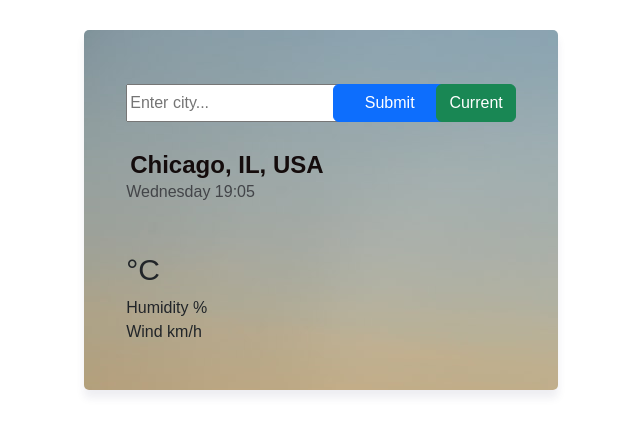
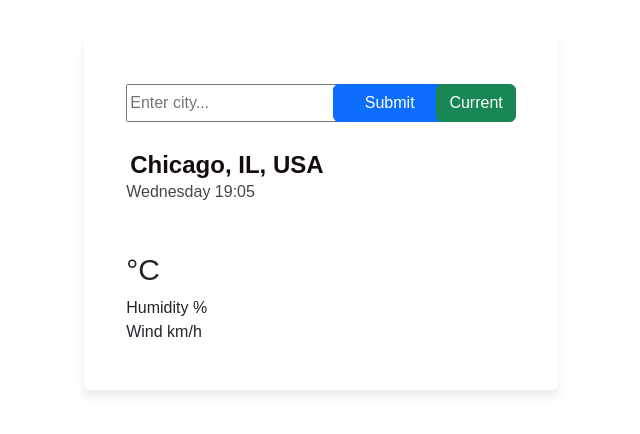
Before and after one commit to thadya/shecodesrep, a website built with Parcel: page index.html in a window 1280 px wide. Shown: the whole page, without its empty margins (319-959 px from the left). Built offline with nearby package versions, Linux system fonts and the light colour scheme; files whose address does not match are found by name.

Commit message:
Update styles.css

```diff
--- a/styles.css
+++ b/styles.css
@@ -36,7 +36,7 @@ body {
     border-bottom: 4px solid #fbbc04;
   }
   div.img {
-    background: url(../shecodesrep/photo-150.jpg);
+
     border-radius: 5px;
     height: 45vh;
     box-shadow: rgba(37, 39, 89, 0.08) 0px 8px 8px 0;
```
